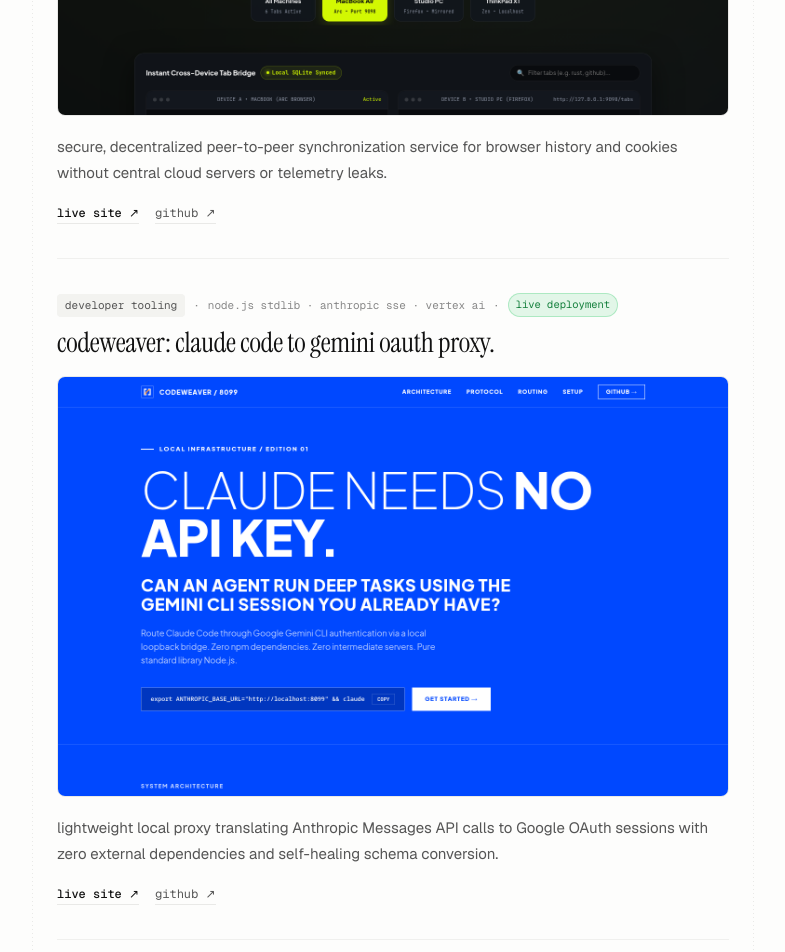
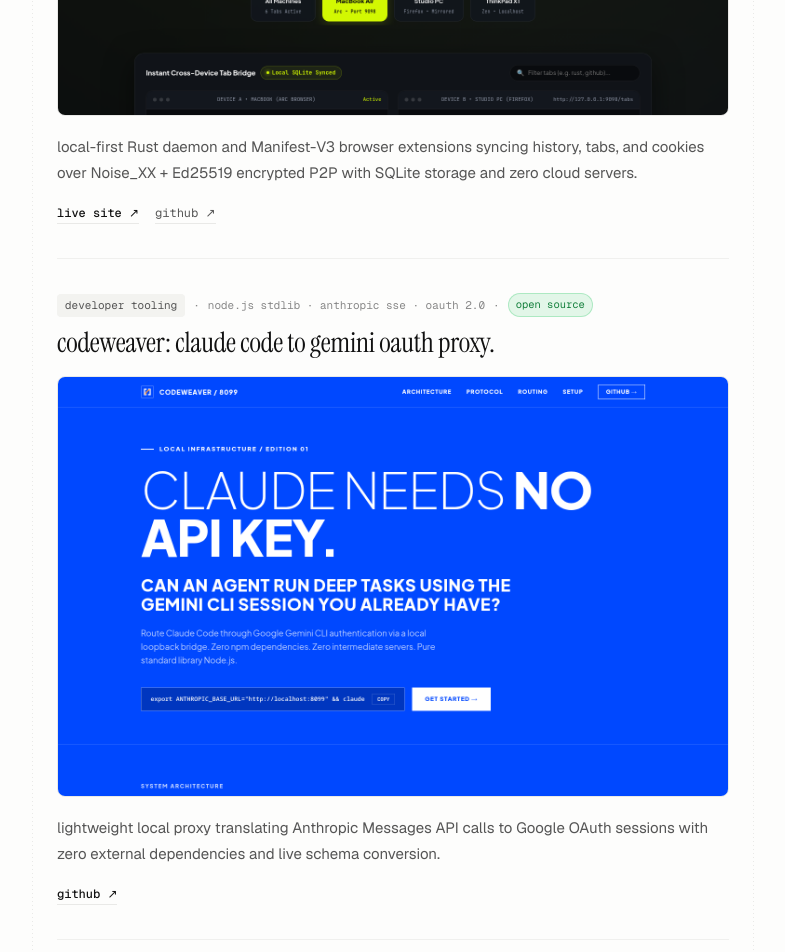
Before and after one commit to whysooraj/why, a plain HTML site: page index.html in a window 1280 px wide. Shown: the part 3420-4372 px from the top of the page, without its empty margins (247-1032 px from the left). Drawn offline with nearby package versions, Linux system fonts and the light colour scheme.

Commit message:
fix: remove dead links, correct besynx stack, and split SWE and AI resumes

```diff
--- a/index.html
+++ b/index.html
@@ -203,7 +203,7 @@
         <div class="case-meta">
           <span class="case-tag">systems & p2p networking</span>
           <span>·</span>
-          <span>rust · libp2p · zero-knowledge</span>
+          <span>rust · noise_xx · ed25519 · sqlite</span>
           <span>·</span>
           <span class="badge-live">live deployment</span>
         </div>
@@ -217,7 +217,7 @@
         </div>
         <div class="case-body">
           <p>
-            secure, decentralized peer-to-peer synchronization service for browser history and cookies without central cloud servers or telemetry leaks.
+            local-first Rust daemon and Manifest-V3 browser extensions syncing history, tabs, and cookies over Noise_XX + Ed25519 encrypted P2P with SQLite storage and zero cloud servers.
           </p>
         </div>
         <div class="case-links">
@@ -231,26 +231,25 @@
         <div class="case-meta">
           <span class="case-tag">developer tooling</span>
           <span>·</span>
-          <span>node.js stdlib · anthropic sse · vertex ai</span>
+          <span>node.js stdlib · anthropic sse · oauth 2.0</span>
           <span>·</span>
-          <span class="badge-live">live deployment</span>
+          <span class="badge-live">open source</span>
         </div>
         <h2 class="case-title">
-          <a href="https://codeweaver.sooraj.fun" target="_blank" rel="noopener">codeweaver: claude code to gemini oauth proxy.</a>
+          <a href="https://github.com/whysooraj/CodeWeaver" target="_blank" rel="noopener">codeweaver: claude code to gemini oauth proxy.</a>
         </h2>
         <div class="case-preview">
-          <a href="https://codeweaver.sooraj.fun" target="_blank" rel="noopener" aria-label="visit codeweaver live site">
+          <a href="https://github.com/whysooraj/CodeWeaver" target="_blank" rel="noopener" aria-label="inspect codeweaver on github">
             <img src="assets/projects/codeweaver.png" alt="codeweaver claude code to gemini oauth proxy preview" width="1440" height="900" loading="lazy">
           </a>
         </div>
         <div class="case-body">
           <p>
-            lightweight local proxy translating Anthropic Messages API calls to Google OAuth sessions with zero external dependencies and self-healing schema conversion.
+            lightweight local proxy translating Anthropic Messages API calls to Google OAuth sessions with zero external dependencies and live schema conversion.
           </p>
         </div>
         <div class="case-links">
-          <a href="https://codeweaver.sooraj.fun" target="_blank" rel="noopener" class="text-link primary">live site ↗</a>
-          <a href="https://github.com/whysooraj/CodeWeaver" target="_blank" rel="noopener" class="text-link">github ↗</a>
+          <a href="https://github.com/whysooraj/CodeWeaver" target="_blank" rel="noopener" class="text-link primary">github ↗</a>
         </div>
       </article>
 
```
Also changed, not shown: work.html (+8 -9 lines), 6 other files.
